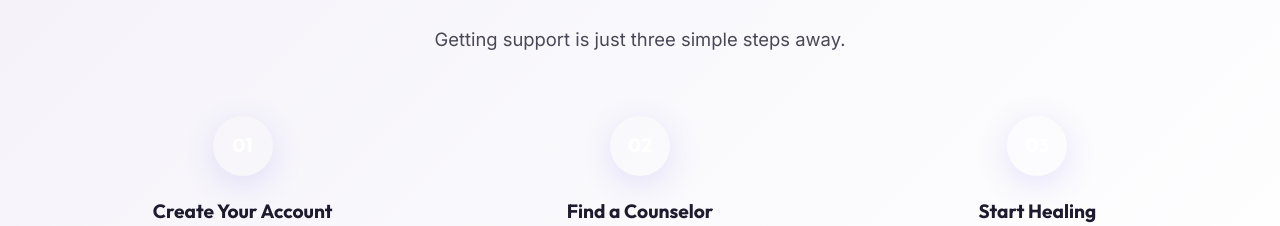
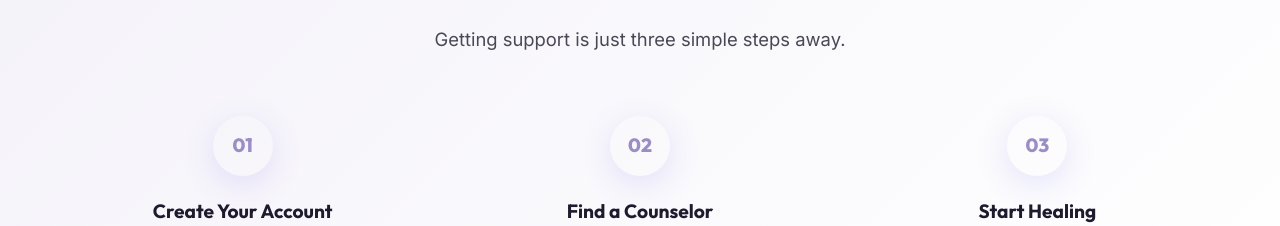
Before and after one commit to Shaheerali66/Mindcare, a React (Vite) app: page / in a window 1280 px wide. Shown: the part 1887-2113 px from the top of the page. Built offline with nearby package versions, Linux system fonts and the light colour scheme.

Commit message:
UI: Fix visibility of step numbers in How It Works section

```diff
--- a/src/pages/HomePage.css
+++ b/src/pages/HomePage.css
@@ -277,7 +277,8 @@
   width: 60px;
   height: 60px;
   border-radius: 50%;
-  color: white;
+  color: var(--lavender-primary);
+  background: var(--white);
   font-family: 'Outfit', sans-serif;
   font-size: 1.2rem;
   font-weight: 800;
```
